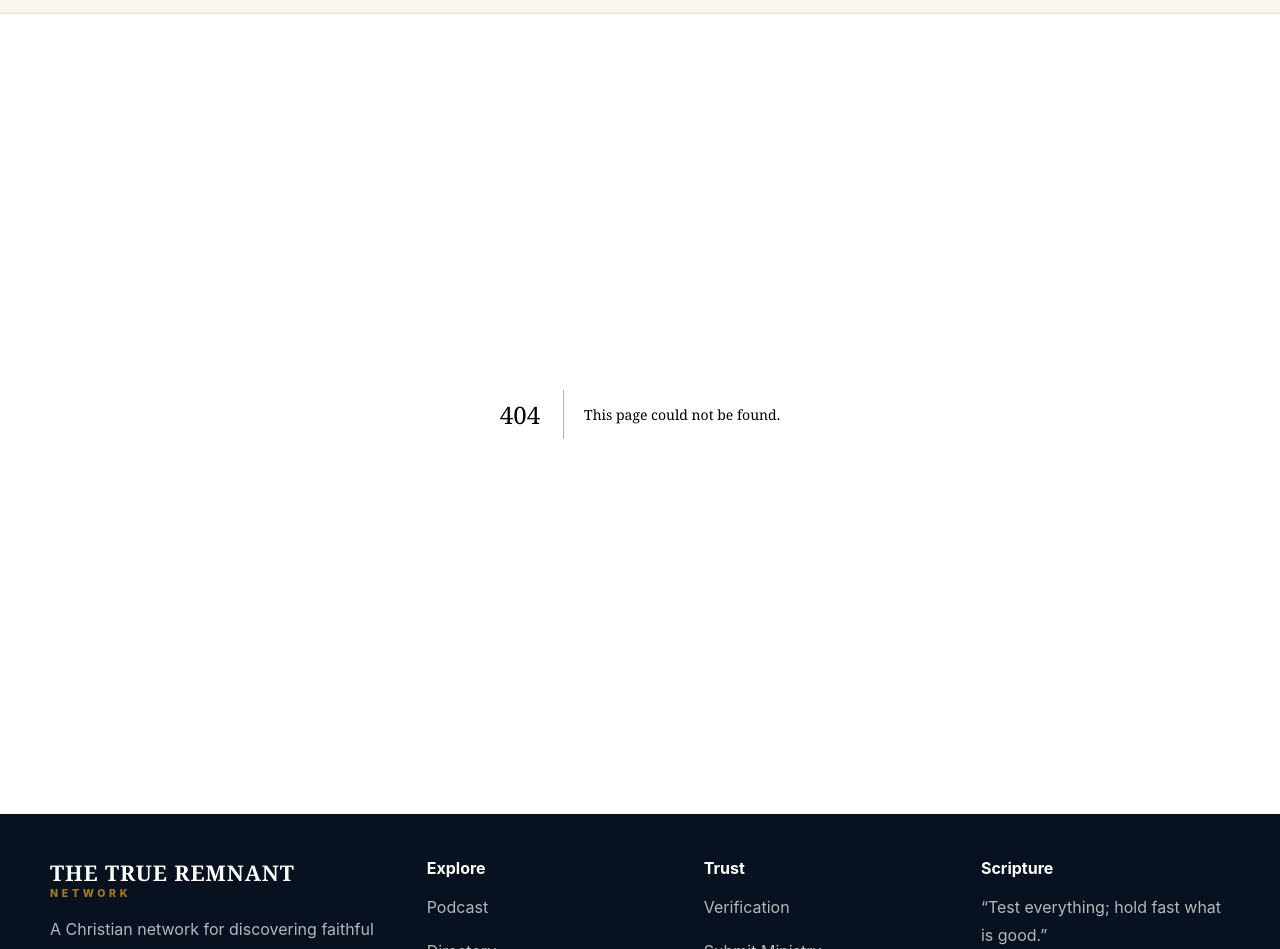
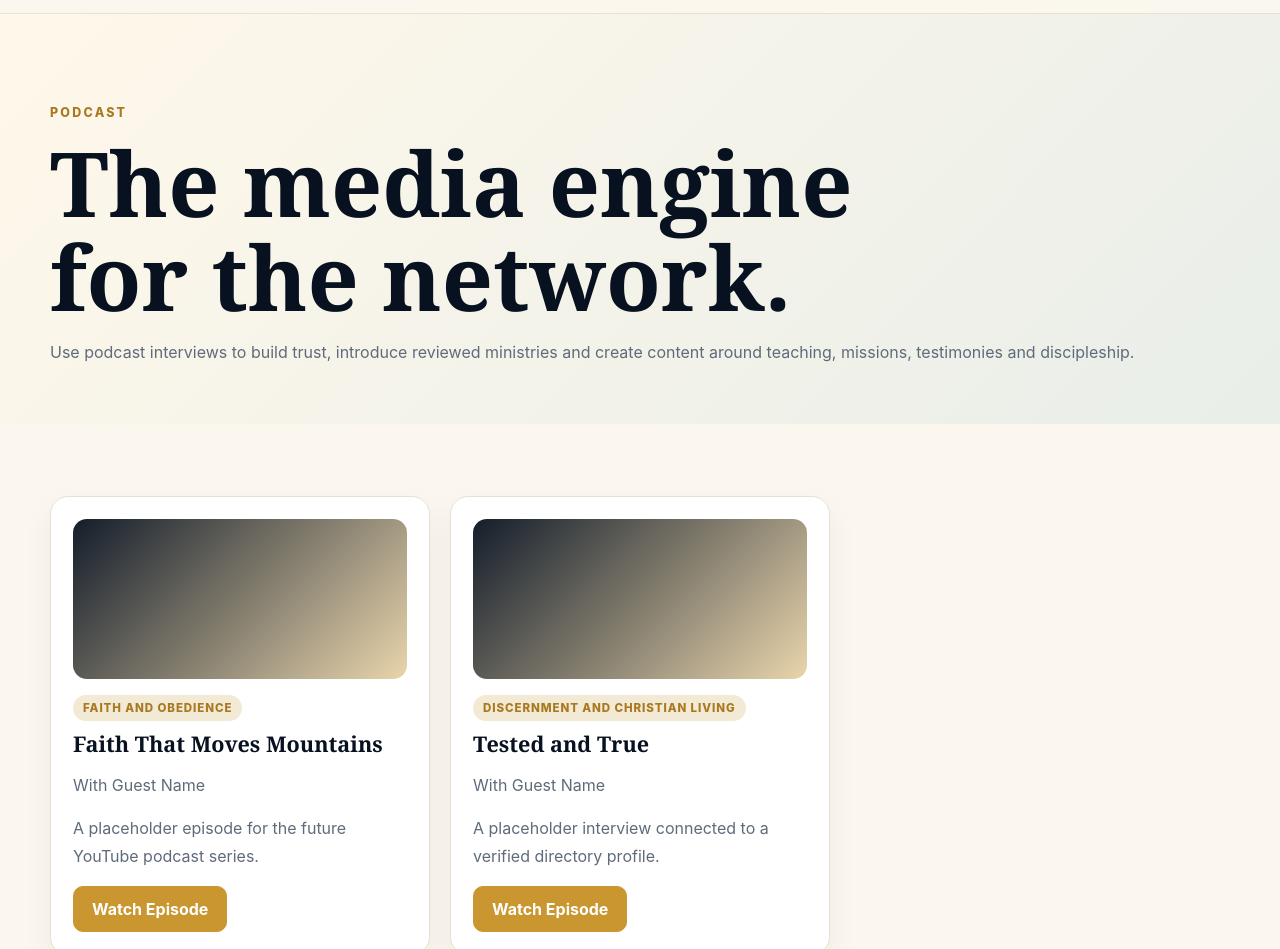
Before and after one commit to dakande85-bit/the-true-remnant-network, a Next.js app: page /podcast in a window 1280 px wide. Before the commit this address had no page. Shown: the part 63-1012 px from the top of the page. Built offline with nearby package versions, Linux system fonts and the light colour scheme.

Commit message:
Add podcast page

```diff
--- /dev/null
+++ b/src/app/podcast/page.tsx
@@ -0,0 +1,29 @@
+import { podcastEpisodes } from "@/data/podcasts";
+
+export default function PodcastPage() {
+  return (
+    <>
+      <section className="page-hero">
+        <div className="container">
+          <p className="kicker">Podcast</p>
+          <h1>The media engine for the network.</h1>
+          <p>Use podcast interviews to build trust, introduce reviewed ministries and create content around teaching, missions, testimonies and discipleship.</p>
+        </div>
+      </section>
+      <section className="section">
+        <div className="container grid grid-3">
+          {podcastEpisodes.map((episode) => (
+            <article className="card" key={episode.id}>
+              <div className="card-cover" />
+              <span className="badge">{episode.topic}</span>
+              <h3 style={{ marginTop: 12 }}>{episode.title}</h3>
+              <p>With {episode.guest}</p>
+              <p>{episode.summary}</p>
+              <a className="btn btn-primary" href={episode.youtubeUrl}>Watch Episode</a>
+            </article>
+          ))}
+        </div>
+      </section>
+    </>
+  );
+}
```
